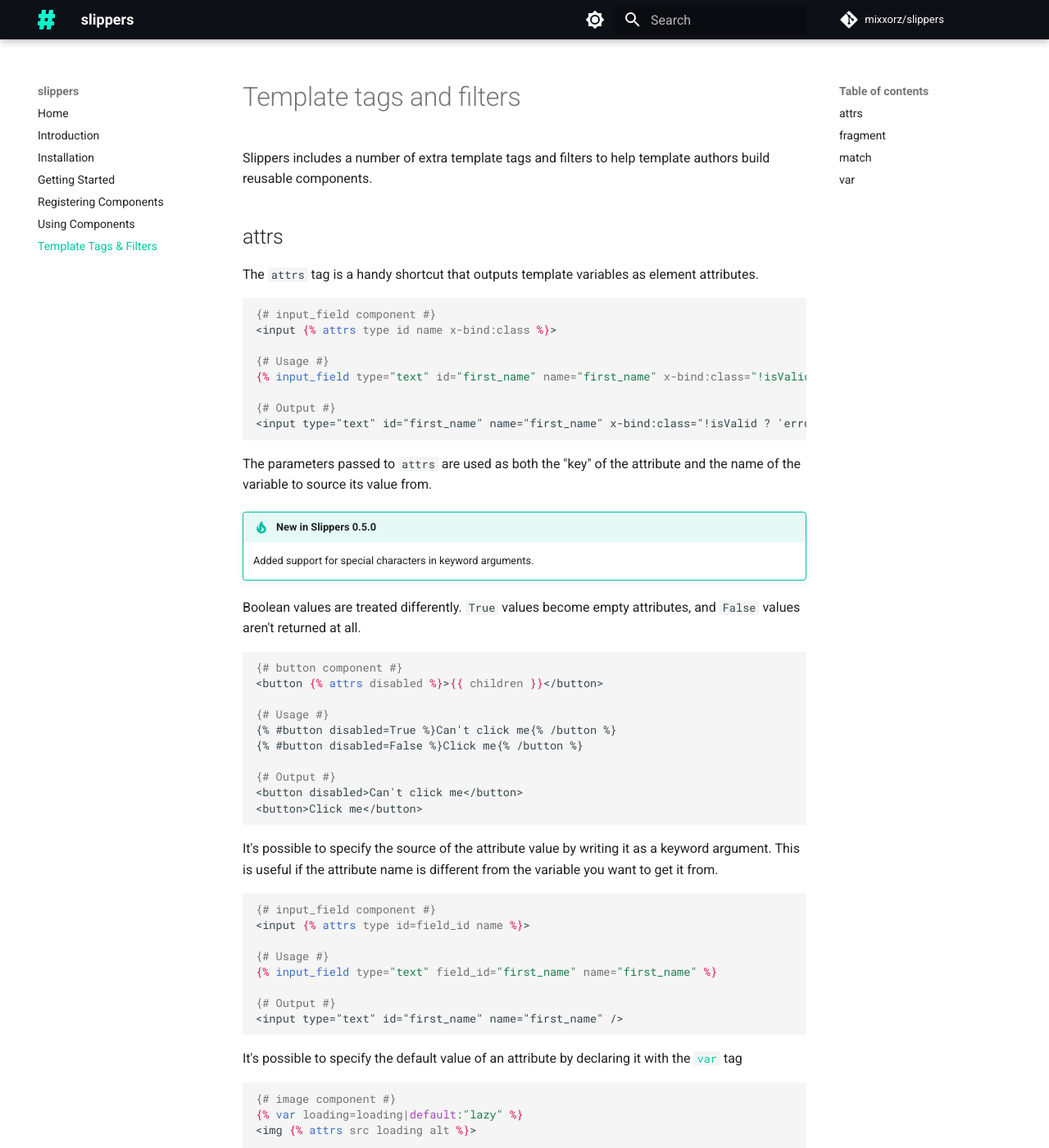
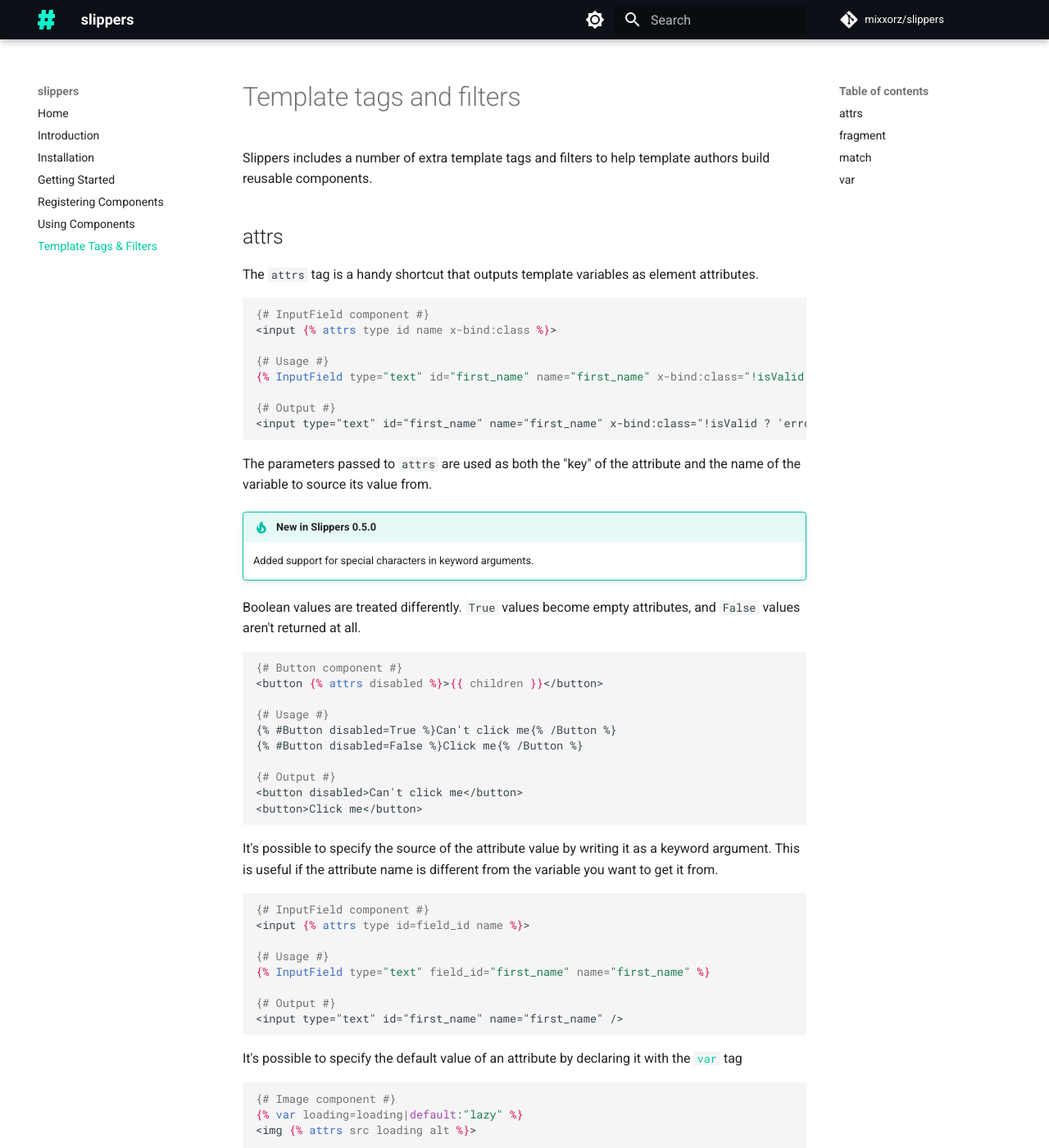
Before and after one commit to mixxorz/slippers, an MkDocs documentation site: the page built from docs/docs/template-tags-filters.md, in a window 1280 px wide and 1400 px high. Shown: the whole window at 82% size. Built offline with MkDocs 1.6.1 and Material for MkDocs 9.7.7, drawn with Linux system fonts in a browser that asks for light colours; comment, search, counter and statistics services are not loaded; some of the changed text lies outside the part shown.

````diff
--- a/docs/docs/template-tags-filters.md
+++ b/docs/docs/template-tags-filters.md
@@ -7,11 +7,11 @@ Slippers includes a number of extra template tags and filters to help template a
 The `attrs` tag is a handy shortcut that outputs template variables as element attributes.
 
 ```twig
-{# input_field component #}
+{# InputField component #}
 <input {% attrs type id name x-bind:class %}>
 
 {# Usage #}
-{% input_field type="text" id="first_name" name="first_name" x-bind:class="!isValid ? 'error': ''" %}
+{% InputField type="text" id="first_name" name="first_name" x-bind:class="!isValid ? 'error': ''" %}
 
 {# Output #}
 <input type="text" id="first_name" name="first_name" x-bind:class="!isValid ? 'error': ''" />
@@ -26,12 +26,12 @@ The parameters passed to `attrs` are used as both the "key" of the attribute and
 Boolean values are treated differently. `True` values become empty attributes, and `False` values aren't returned at all.
 
 ```twig
-{# button component #}
+{# Button component #}
 <button {% attrs disabled %}>{{ children }}</button>
 
 {# Usage #}
-{% #button disabled=True %}Can't click me{% /button %}
-{% #button disabled=False %}Click me{% /button %}
+{% #Button disabled=True %}Can't click me{% /Button %}
+{% #Button disabled=False %}Click me{% /Button %}
 
 {# Output #}
 <button disabled>Can't click me</button>
@@ -41,11 +41,11 @@ Boolean values are treated differently. `True` values become empty attributes, a
 It's possible to specify the source of the attribute value by writing it as a keyword argument. This is useful if the attribute name is different from the variable you want to get it from.
 
 ```twig
-{# input_field component #}
+{# InputField component #}
 <input {% attrs type id=field_id name %}>
 
 {# Usage #}
-{% input_field type="text" field_id="first_name" name="first_name" %}
+{% InputField type="text" field_id="first_name" name="first_name" %}
 
 {# Output #}
 <input type="text" id="first_name" name="first_name" />
@@ -54,12 +54,12 @@ It's possible to specify the source of the attribute value by writing it as a ke
 It's possible to specify the default value of an attribute by declaring it with the [`var`](#var) tag
 
 ```twig
-{# image component #}
+{# Image component #}
 {% var loading=loading|default:"lazy" %}
 <img {% attrs src loading alt %}>
 
 {# Usage #}
-{% image src="..." alt="..." %}
+{% Image src="..." alt="..." %}
 
 {# Output #}
 <img src="..." alt="..." loading="lazy" />
@@ -78,7 +78,7 @@ The `fragment` tag allows template fragments to be assigned to variables.
 {{ my_fragment }}
 
 {# Pass it around #}
-{% my_component content=my_fragment %}
+{% MyComponent content=my_fragment %}
 {% include "my_app/my_other_component.html" with content=my_fragment %}
 ```
 
@@ -89,7 +89,7 @@ One handy use for `fragment` is string interpolation using DTL.
 {{ items|floatformat:2 }} items found.
 {% endfragment %}
 
-{% list_item title=title %}
+{% ListItem title=title %}
 ```
 
 !!! note
````
Also changed, not shown: docs/docs/getting-started.md (+5 -5 lines), docs/docs/index.md (+7 -7 lines), docs/docs/introduction.md (+1 -1 lines), docs/docs/registering-components.md (+9 -9 lines), docs/docs/using-components.md (+12 -12 lines).
